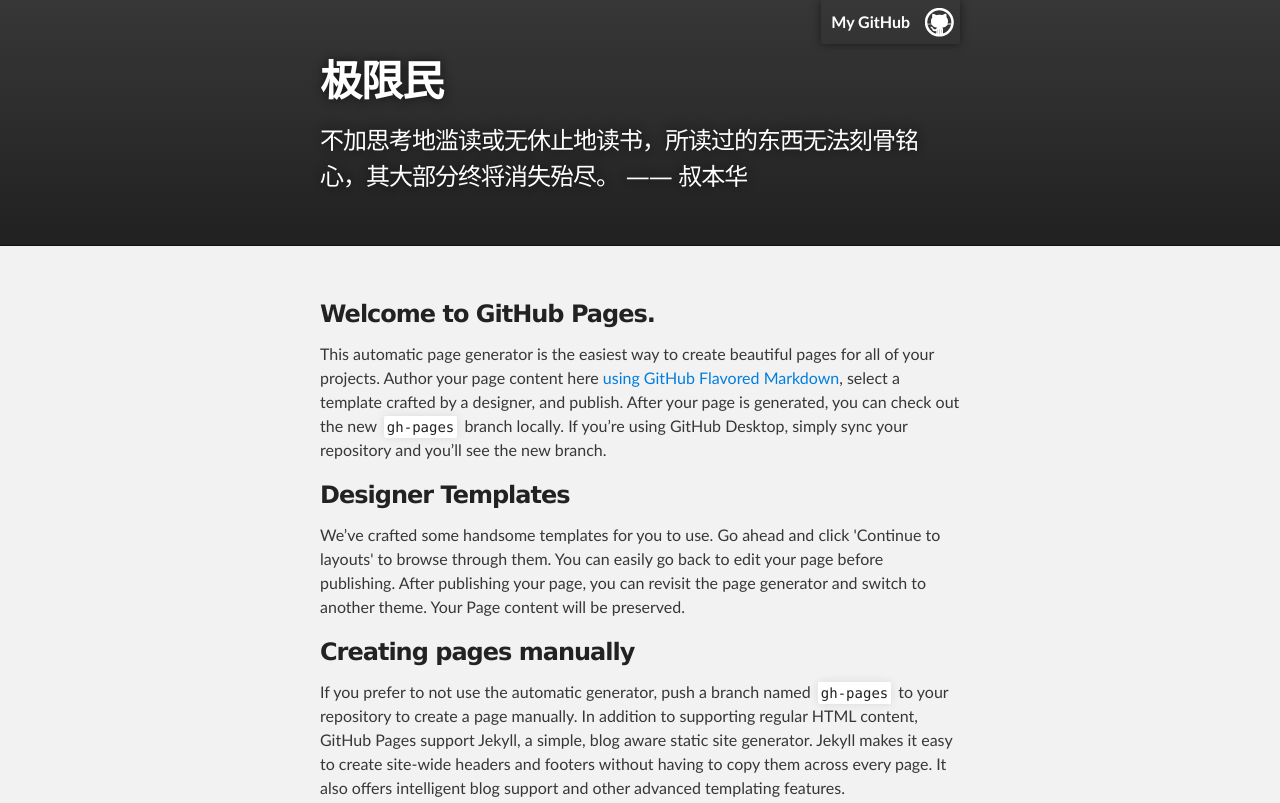
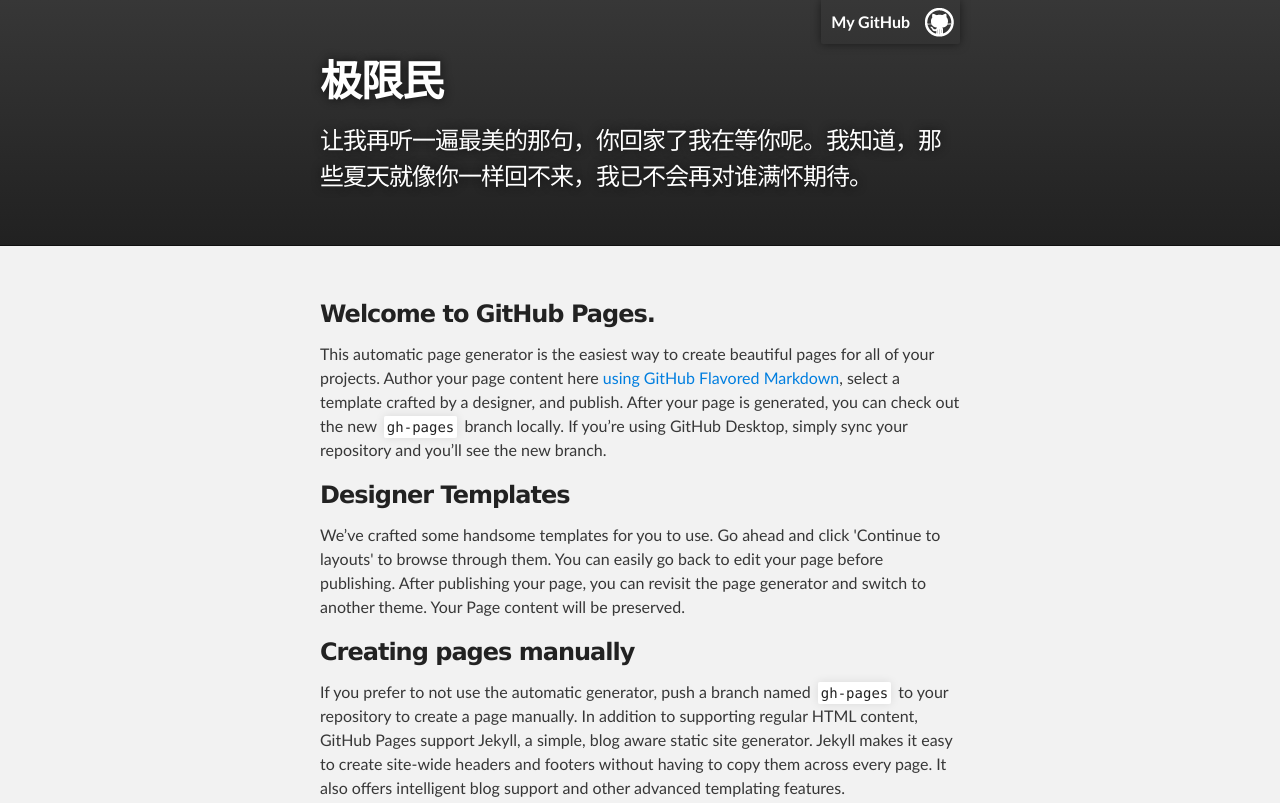
Before and after one commit to kevinsoho/kevinsoho.github.io, a plain HTML site: page index.html in a window 1280 px wide. Shown: the top 803 px of the page. Drawn offline with Linux system fonts and the light colour scheme.

Commit message:
提交更改

```diff
--- a/index.html
+++ b/index.html
@@ -19,7 +19,7 @@
           <a id="forkme_banner" href="https://github.com/kevinsoho">My GitHub</a>
 
           <h1 id="project_title">极限民</h1>
-          <h2 id="project_tagline">不加思考地滥读或无休止地读书，所读过的东西无法刻骨铭心，其大部分终将消失殆尽。 —— 叔本华</h2>
+          <h2 id="project_tagline">让我再听一遍最美的那句，你回家了我在等你呢。我知道，那些夏天就像你一样回不来，我已不会再对谁满怀期待。</h2>
 
         </header>
     </div>
```
Also changed, not shown: 3 other files.
